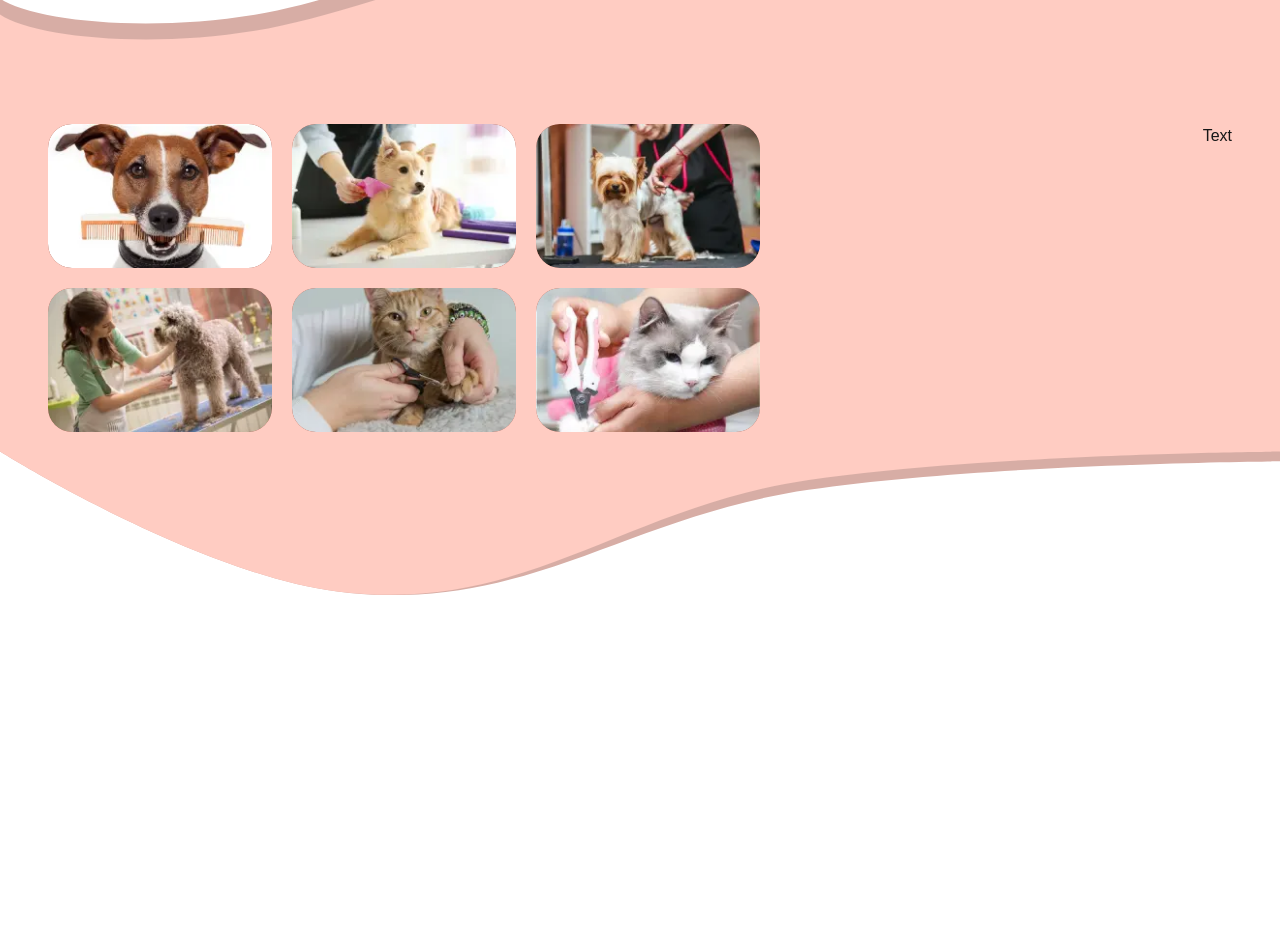
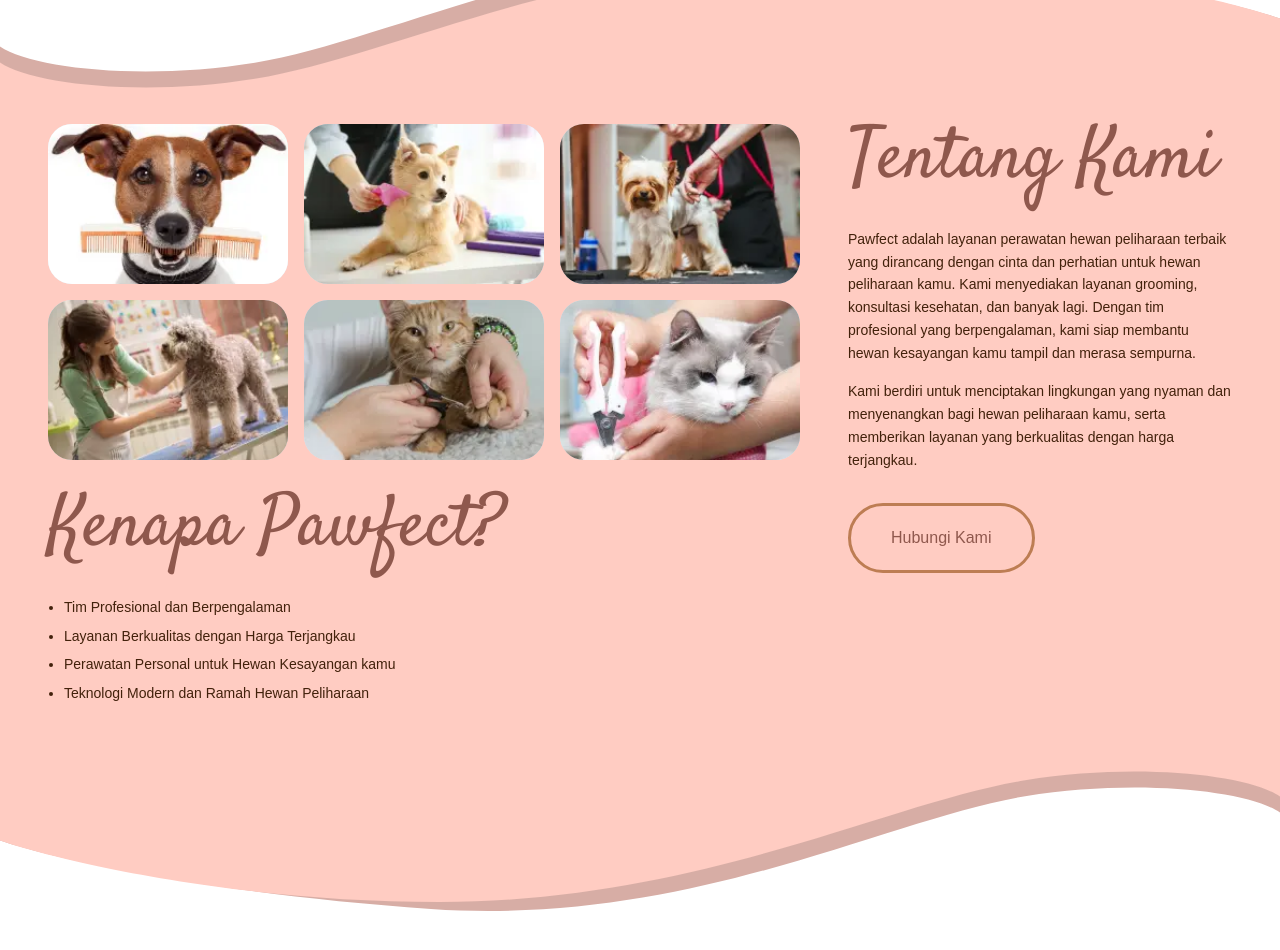
Before and after one commit to ferii007/pawfect, a Next.js app: page / in a window 1280 px wide. Shown: the part 1060-2010 px from the top of the page. Before the commit the page ends 1655 px from the top, so only its background shows below. Built offline with nearby package versions, Linux system fonts and the light colour scheme; a web font is replaced by a local one.

Commit message:
Update Update Section

```diff
--- a/src/app/components/about_section/AboutSection.jsx
+++ b/src/app/components/about_section/AboutSection.jsx
@@ -6,36 +6,64 @@ import Image from "next/image";
 
 const AboutSection = () => {
     return (
-        <section className="relative pt-96 lg:pt-96">
-            <div className="absolute left-0 right-0 -z-10">
-                <svg width="" height="" viewBox="0 0 1440 782" fill="none" xmlns="http://www.w3.org/2000/svg">
-                    <path d="M286.721 129.078C162.393 149.383 36.2295 135.699 0 110.847V620.546C0 620.546 220.308 757.761 379.5 777.876C590.614 804.551 699.194 694.265 909.75 663.5C1115.02 633.507 1440 631.534 1440 631.534V79.2107C1372.46 56.2094 1187.47 18.1644 955.212 2.21542C663.769 -17.7981 442.131 103.697 286.721 129.078Z" fill="#D7ADA5"/>
-                    <path d="M286.721 147.025C162.393 167.33 36.2295 153.646 0 128.794V620.546C0 620.546 220.308 757.761 379.5 777.876C590.614 804.551 699.194 683.277 909.75 652.512C1115.02 622.519 1440 620.546 1440 620.546V79.2107C1372.46 56.2094 1178.95 10.2067 945.246 10.2067C653.115 10.2067 442.131 121.644 286.721 147.025Z" fill="#FFCCC2"/>
-                </svg>
-            </div>
-
-            <div className="relative bg-secondaryBackgroundColor h-auto mt-20 md:mt-40 lg:mt-56">
-                <div className="flex justify-between responsive-padding-x">
-                    <div className="grid grid-cols-3 gap-5">
-                        {aboutSectionData.map((data, index) => (
-                            <div key={index} className="w-56 h-36 bg-frontBackgroundColor rounded-3xl overflow-hidden">
+        <section className="relative translate-y-[35rem] sm:translate-y-[42rem] lg:translate-y-[38rem]">
+            <div className="relative bg-secondaryBackgroundColor h-full before:content-[''] before:absolute before:-top-12 before:sm:-top-28 before:lg:-top-44 before:-z-10 before:w-full before:h-12 before:sm:h-28 before:lg:h-48 before:bg-shape-1 before:bg-no-repeat before:bg-cover after:content-[''] after:absolute after:rotate-180 after:-bottom-12 after:sm:-bottom-20 after:lg:-bottom-40 after:z-10 after:w-full after:h-12 after:sm:h-28 after:lg:h-48 after:bg-shape-1 after:bg-no-repeat after:bg-cover">
+                <div className="responsive-padding-x pb-10">
+                    <div className="flex justify-between flex-col-reverse sm:flex-row gap-5 sm:gap-0">
+                        <div>
+                            <div className="grid grid-cols-1 sm:grid-cols-3 gap-4">
+                                {aboutSectionData.dataImg.map((data, index) => (
+                                    <div key={index} className="relative bg-slate-200 w-full h-60 sm:h-40 sm:w-60 rounded-3xl overflow-hidden">
                                         <Image
                                             src={data.src}
                                             alt={data.alt}
-                                    layout="responsive"
-                                    width={224}
-                                    height={144}
-                                    className="rounded-3xl"
+                                            layout="fill"
+                                            objectFit="cover"
                                         />
                                     </div>
                                 ))}
                             </div>
 
+                            <div className="mt-4 sm:mt-8">
+                                <p className="text-title text-thirdColor">
+                                   Kenapa Pawfect?
+                                </p>
+
+                                <ul className="mt-4 sm:mt-8 list-disc pl-4">
+                                    {aboutSectionData.dataPoint.map((point, index) => (
+                                        <li key={index} className="text-desc mb-1.5">
+                                            {point}
+                                        </li>
+                                    ))}
+                                </ul>
+                            </div>
+                        </div>
+
                         <div>
-                        Text
+                            <p className="mt-4 sm:mt-0 text-title text-thirdColor">
+                                Tentang Kami
+                            </p>
+
+                            <p className="mt-4 sm:mt-8 text-desc">
+                                Pawfect adalah layanan perawatan hewan peliharaan terbaik yang dirancang dengan cinta dan perhatian untuk hewan peliharaan kamu.
+                                Kami menyediakan layanan grooming, konsultasi kesehatan, dan banyak lagi. Dengan tim profesional yang berpengalaman, kami siap membantu hewan kesayangan kamu tampil dan merasa sempurna.
+                            </p>
+
+                            <p className="mt-2 sm:mt-4 text-desc">
+                                Kami berdiri untuk menciptakan lingkungan yang nyaman dan menyenangkan bagi hewan peliharaan kamu, serta memberikan layanan yang berkualitas dengan harga terjangkau.
+                            </p>
+
+                            <button className="mt-8 max-w-fit button-2">
+                                Hubungi Kami
+                            </button>
                         </div>
                     </div>
                 </div>
+            </div>
+            {/* <div className="bg-secondaryBackgroundColor h-full mt-10">
+
+            </div> */}
+            <h1 className="h-[3000px]">Hello World</h1>
         </section>
     )
 }
--- a/src/app/globals.css
+++ b/src/app/globals.css
@@ -36,6 +36,10 @@ body {
     @apply select-none text-sm md:text-base text-secondaryColor bg-primaryBackgroundColor py-3 px-6 md:py-5 md:px-10 rounded-full border-[3px] border-primaryLineColor hover:text-primaryBackgroundColor hover:bg-secondaryColor hover:border-secondaryColor transition-all duration-200 ease-linear;
   }
 
+  .button-2 {
+    @apply select-none text-sm md:text-base text-thirdColor bg-secondaryBackgroundColor py-3 px-6 md:py-5 md:px-10 rounded-full border-[3px] border-primaryLineColor hover:text-secondaryBackgroundColor hover:bg-thirdColor hover:border-thirdColor transition-all duration-200 ease-linear;
+  }
+
   .responsive-padding-l {
     @apply pl-4 md:pl-8 lg:pl-12
   }
@@ -44,3 +48,10 @@ body {
     @apply px-4 md:px-8 lg:px-12
   }
 }
+
+@layer utilities {
+  .bg-shape-1 {
+    background-image: url('/images/background/background-shape-1.svg');
+    width: 100%;
+  }
+}
--- a/src/assets/data/aboutSectionData.json
+++ b/src/assets/data/aboutSectionData.json
@@ -1,4 +1,5 @@
-[
+{
+    "dataImg": [
         {
             "src": "/images/about_section_images/dog-img.webp",
             "alt": "Pawfect Img - Gambar pet"
@@ -23,4 +24,12 @@
             "src": "/images/about_section_images/cat-2-img.webp",
             "alt": "Pawfect Img - Gambar pet"
         }
+    ],
+
+    "dataPoint": [
+        "Tim Profesional dan Berpengalaman",
+        "Layanan Berkualitas dengan Harga Terjangkau",
+        "Perawatan Personal untuk Hewan Kesayangan kamu",
+        "Teknologi Modern dan Ramah Hewan Peliharaan"
     ]
+}
--- a/tailwind.config.js
+++ b/tailwind.config.js
@@ -12,6 +12,7 @@ module.exports = {
         foreground: "var(--foreground)",
         primaryColor: "#42210B",
         secondaryColor: "#683F24",
+        thirdColor: "#8F584D",
 
         primaryBackgroundColor: "#F7C59F",
         secondaryBackgroundColor: "#FFCCC2",
```
Also changed, not shown: public/images/background/background-bone-paw.svg (added), public/images/background/background-shape-1.svg (added). Lines whose indentation alone changed are shown as unchanged.
